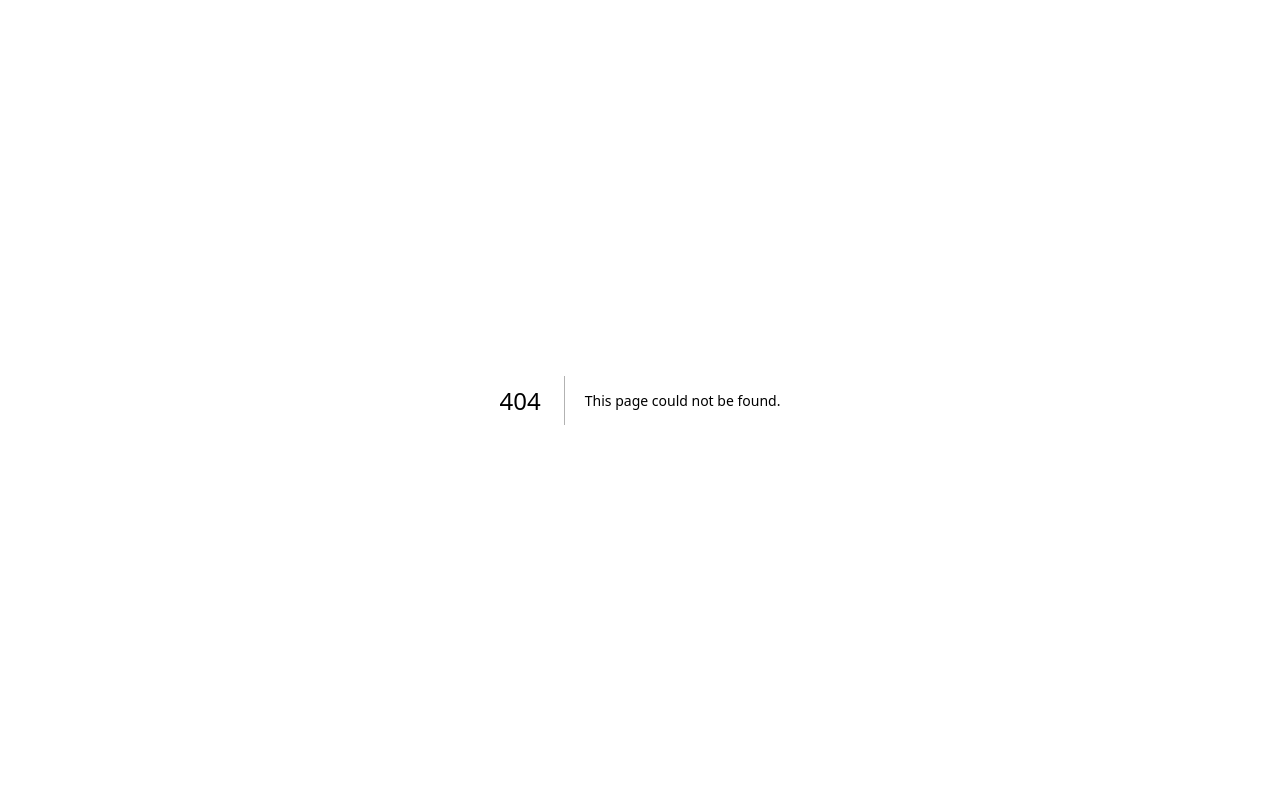
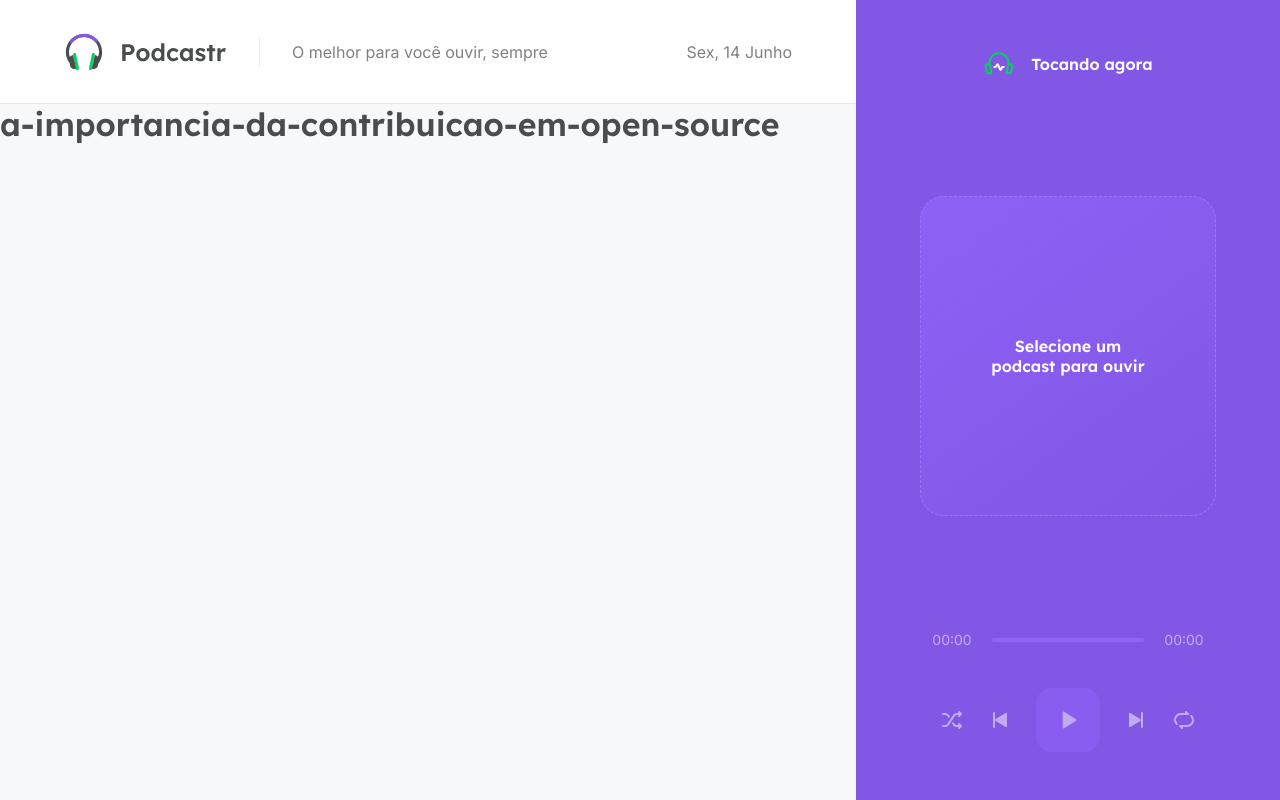
Before and after one commit to devnestali/podcastr, a Next.js app: page /episodes/a-importancia-da-contribuicao-em-open-source in a window 1280 px wide. Before the commit this address had no page. Built offline with nearby package versions, Linux system fonts and the light colour scheme.

Commit message:
Initalizating with slug for the next's pages

```diff
--- /dev/null
+++ b/src/pages/episodes/[slug].tsx
@@ -0,0 +1,9 @@
+import { useRouter } from 'next/router'
+
+export default function Episode() {
+  const router = useRouter()
+
+  return (
+    <h1>{router.query.slug}</h1>
+  )
+}
```
Also changed, not shown: src/pages/index.tsx (+5 -2 lines).
